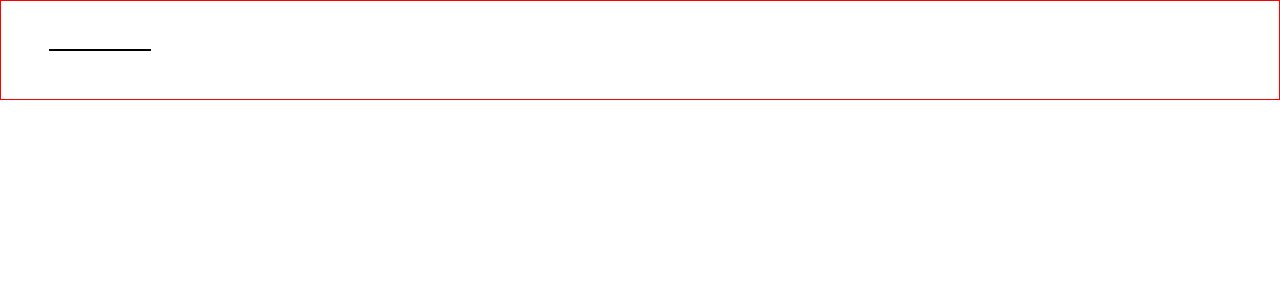
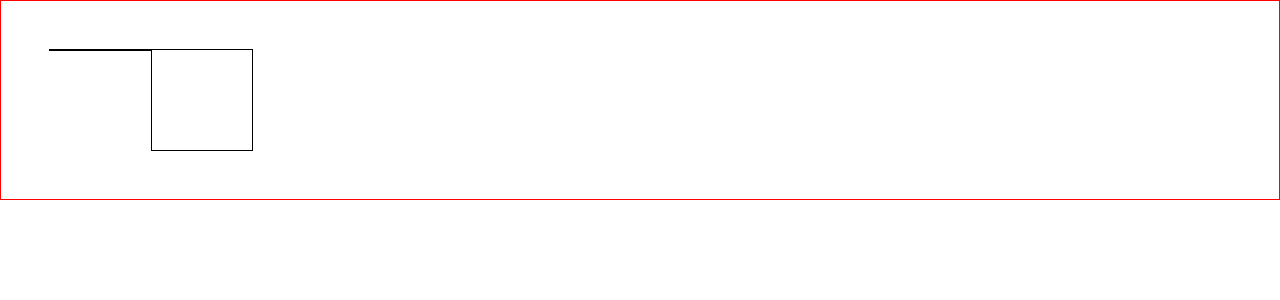
Before and after one commit to daniel-schroeder-dev/logic-gates, a React (Create React App) app: page / in a window 1280 px wide. Shown: the top 300 px of the page. Built offline with nearby package versions, Linux system fonts and the light colour scheme.

Commit message:
Create basic NandGate and add to App.

```diff
--- a/src/App.css
+++ b/src/App.css
@@ -1,4 +1,5 @@
 .app {
   padding: 48px;
   border: 1px solid red;
+  display: flex;
 }
--- a/src/App.js
+++ b/src/App.js
@@ -1,6 +1,7 @@
 import React from 'react';
 
 import Line from './components/Line/Line';
+import NandGate from './components/NandGate/NandGate';
 
 import './App.css';
 
@@ -8,6 +9,7 @@ function App() {
   return (
     <div className="app">
       <Line />
+      <NandGate />
     </div>
   );
 }
--- a/src/components/Line/Line.css
+++ b/src/components/Line/Line.css
@@ -1,4 +1,5 @@
 .line {
   width: 100px;
+  height: 0;
   border: 1px solid black;
 }
--- a/src/components/NandGate/NandGate.css
+++ b/src/components/NandGate/NandGate.css
@@ -0,0 +1,5 @@
+.nand-gate {
+  width: 100px;
+  height: 100px;
+  border: solid 1px black;
+}
--- a/src/components/NandGate/NandGate.js
+++ b/src/components/NandGate/NandGate.js
@@ -0,0 +1,10 @@
+import React from 'react';
+import './NandGate.css';
+
+function NandGate(props) {
+  return (
+    <div className="nand-gate"></div>
+  );
+}
+
+export default NandGate;
```
